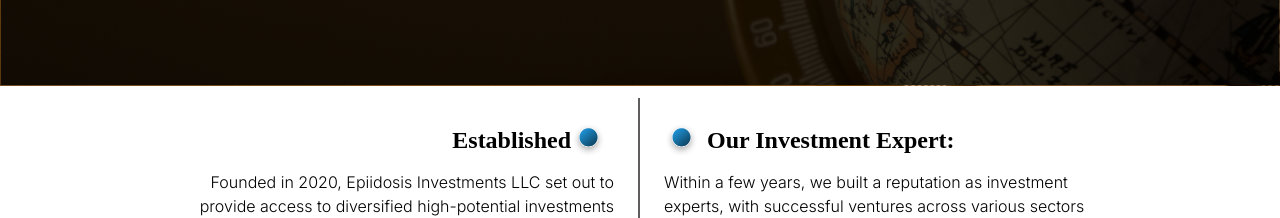
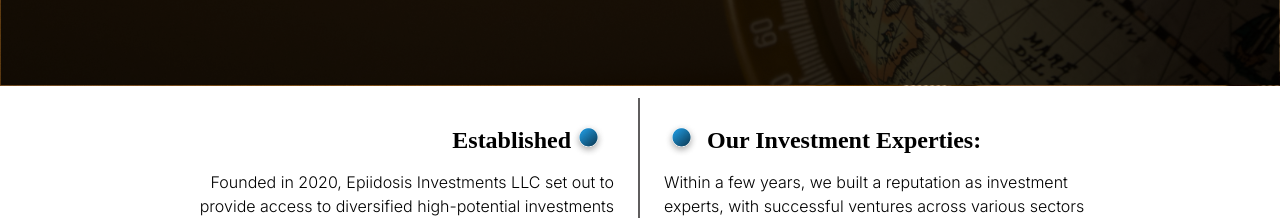
Before and after one commit to Satish-Dabhi/react-tailwind, a React (Vite) app: page /about-us in a window 1280 px wide. Shown: the part 1400-1618 px from the top of the page. Built offline with nearby package versions, Linux system fonts and the light colour scheme; a web font is replaced by a local one.

Commit message:
Update VisionSection.jsx

```diff
--- a/src/components/aboutus/VisionSection.jsx
+++ b/src/components/aboutus/VisionSection.jsx
@@ -38,7 +38,7 @@
         <div className="flex flex-col items-start p-6">
           <div className="flex items-center mb-3">
             <img src={ellipse} height={35} width={35} className="mr-2" />
-            <p className="text-2xl font-inria font-bold">Our Investment Expert:</p>
+            <p className="text-2xl font-inria font-bold">Our Investment Experties:</p>
           </div>
           <div className="font-inter text-base font-light text-left">
             Within a few years, we built a reputation as investment experts, with successful
```
